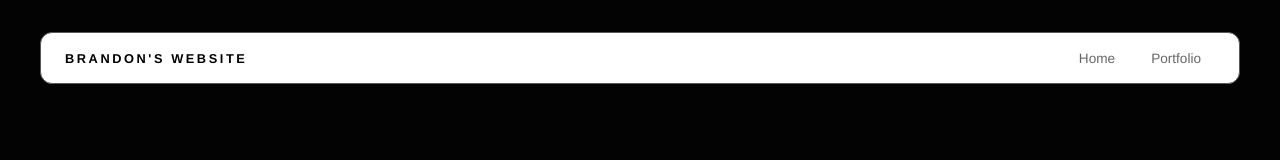
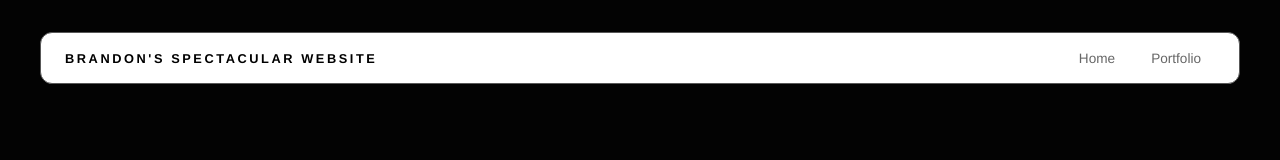
Before and after one commit to Brandon-J12/Brandon-J12.github.io, a plain HTML site: page portfolio.html in a window 1280 px wide. Shown: the top 160 px of the page. Drawn offline with Linux system fonts and the light colour scheme.

Commit message:
word 'spectacular' added to portfolio

```diff
--- a/portfolio.html
+++ b/portfolio.html
@@ -10,7 +10,7 @@
   <!-- All content goes here -->
   <div id="all-contents">
     <nav>
-      <h1>Brandon's Website</h1>
+      <h1>Brandon's Spectacular Website</h1>
       <ul id="nav-ul">
         <li class="nav-li">
           <a href="index.html">Home</a>
```
